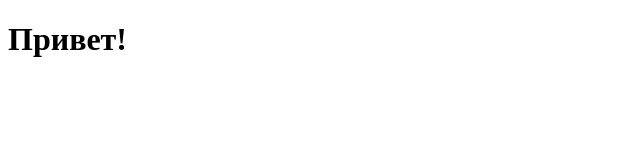
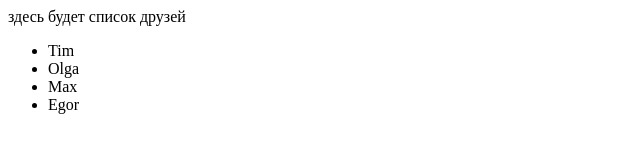
Before and after one commit to IrinaMateush/JS-edu, a plain HTML site: page index.html in a window 1280 px wide. Shown: the whole page, without its empty margins (0-640 px from the left). Drawn offline with Linux system fonts and the light colour scheme.

Commit message:
вывод списка друзей

```diff
--- /dev/null
+++ b/friends.js
@@ -0,0 +1,19 @@
+"use strict";
+
+//вывести список друзей на страницу
+
+const friends = ["Tim","Olga","Max","Egor"];
+
+function printFriends (sourceEl) {
+    let ul = document.createElement('ul');
+
+
+    friends.forEach(friendName => {
+        let li = document.createElement('li');
+        li.innerText = friendName;
+        ul.append(li);
+    });
+    sourceEl.append(ul);
+}
+
+printFriends(document.querySelector(".js-friends"));
--- a/index.html
+++ b/index.html
@@ -7,7 +7,7 @@
     <title>Document</title>
 </head>
 <body>
-    <h1>Привет!</h1>
-<script src="script.js"></script>
+    <div class="js-friends">здесь будет список друзей</div>
+<script src="friends.js"></script>
 </body>
 </html>
```
